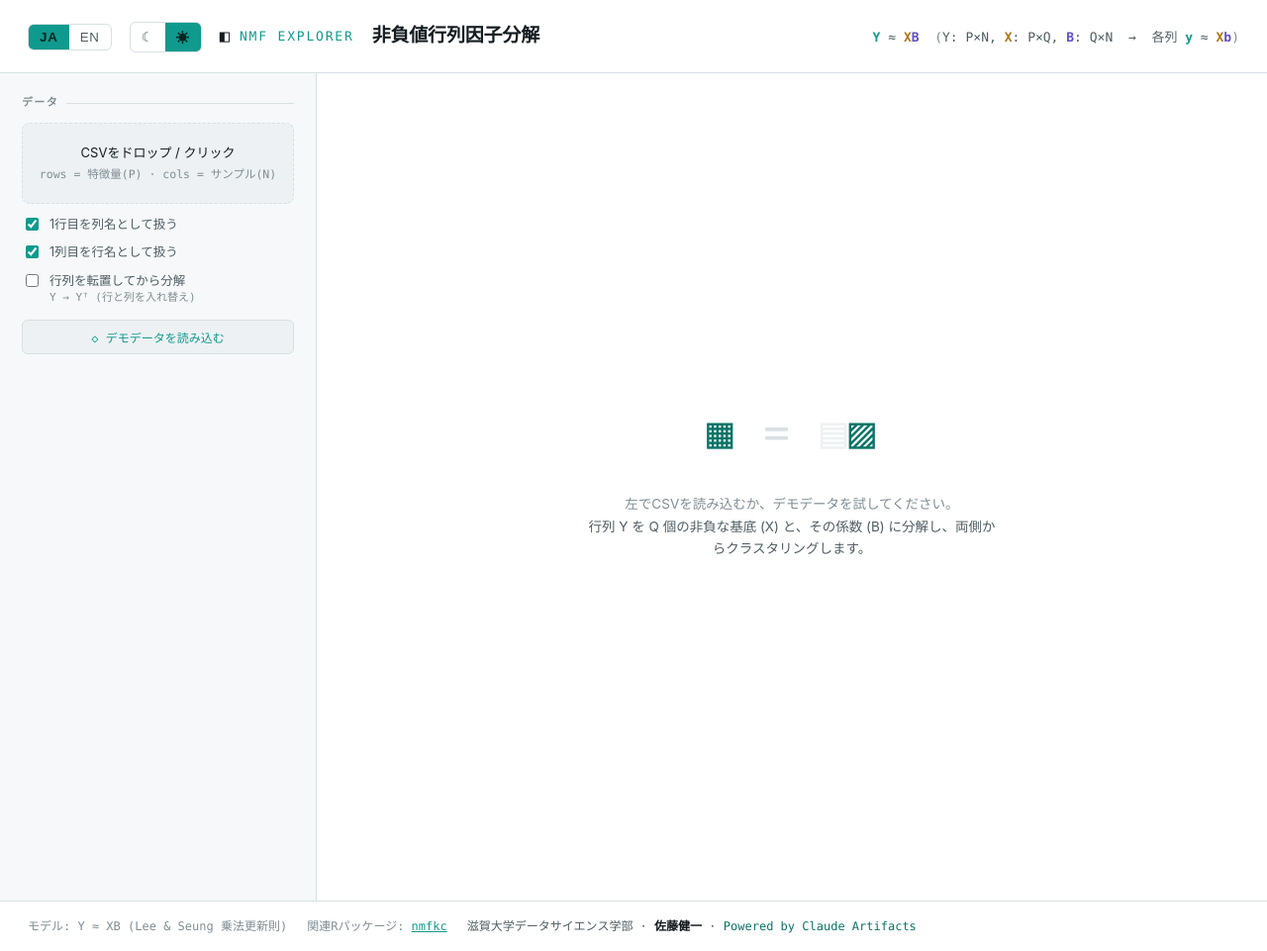
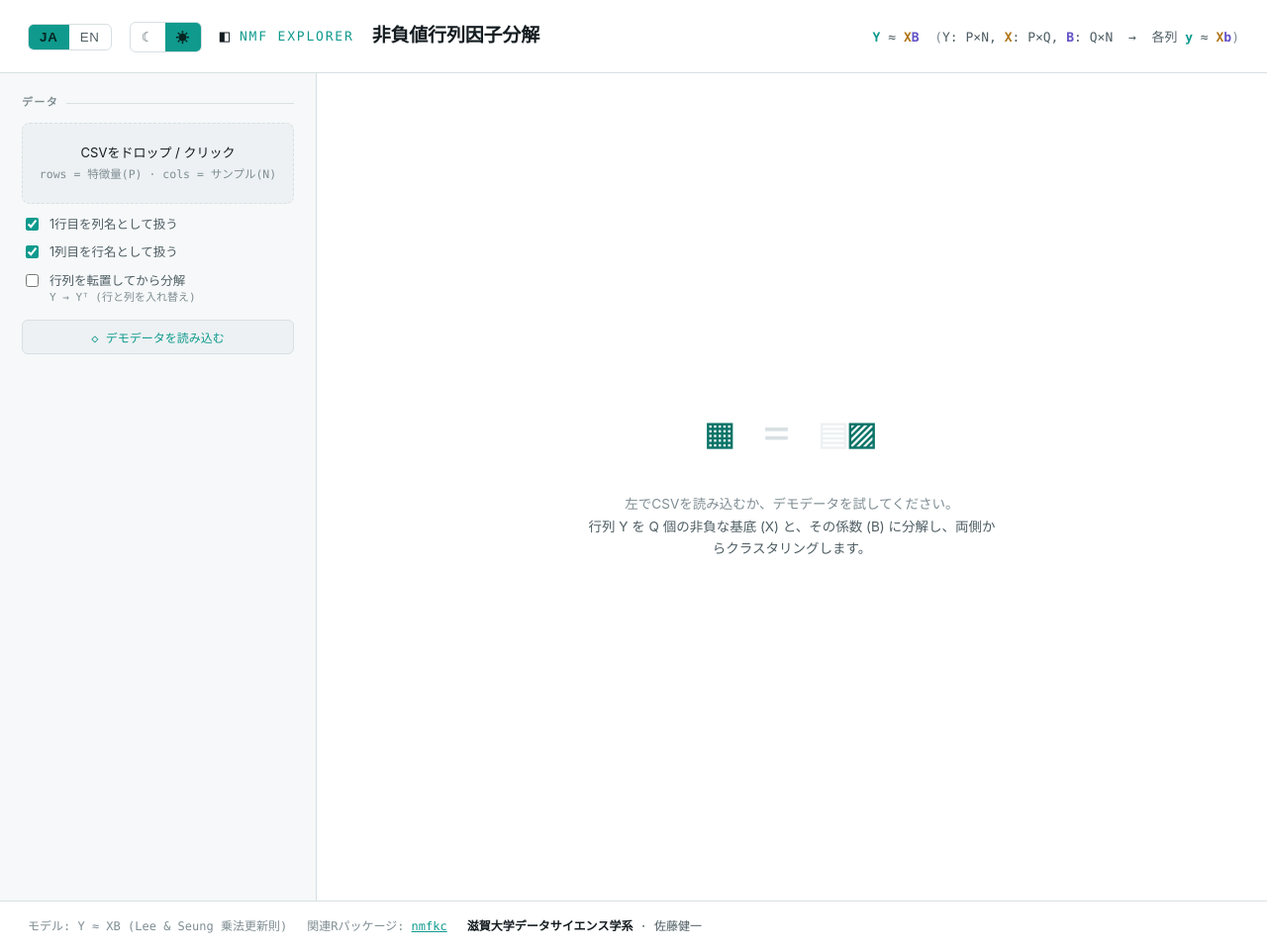
Before and after one commit to ksatohds/ksatohds.github.io, a Jekyll site: the page html_app/nmf_app.html, which Jekyll copies as it is, in a window 1280 px wide. Shown: the whole page at 99% size. Built offline with Jekyll 4.4.1, drawn with Linux system fonts in a browser that asks for light colours.

Commit message:
20260704 match nmf footer credit to class_tree (学系, no powered-by)
Co-Authored-By: Claude Opus 4.8 (1M context) <noreply@anthropic.com>

```diff
--- a/html_app/nmf_app.html
+++ b/html_app/nmf_app.html
@@ -243,9 +243,7 @@
 <footer>
   <span data-i18n-html="f_model">モデル: Y ≈ XB (Lee &amp; Seung 乗法更新則)</span>
   <span><span data-i18n="f_pkg">関連Rパッケージ: </span><a href="https://ksatohds.github.io/nmfkc/" target="_blank" rel="noopener">nmfkc</a></span>
-  <span class="credit">
-    <span data-i18n="f_org">滋賀大学データサイエンス学部</span> · <b data-i18n="f_name">佐藤健一</b> · <span class="pw">Powered by Claude Artifacts</span>
-  </span>
+  <span class="credit"><b data-i18n="f_org">滋賀大学データサイエンス学系</b> · <span data-i18n="f_name">佐藤健一</span></span>
 </footer>
 
 <div class="toast" id="toast"></div>
@@ -278,7 +276,7 @@ const I18N={
     ph_main:'左でCSVを読み込むか、デモデータを試してください。',
     ph_sub:'行列 Y を Q 個の非負な基底 (X) と、その係数 (B) に分解し、両側からクラスタリングします。',
     f_model:'モデル: Y ≈ XB (Lee &amp; Seung 乗法更新則)',
-    f_pkg:'関連Rパッケージ: ', f_org:'滋賀大学データサイエンス学部', f_name:'佐藤健一',
+    f_pkg:'関連Rパッケージ: ', f_org:'滋賀大学データサイエンス学系', f_name:'佐藤健一',
     m_iters:'反復', m_size:'サイズ',
     c_conv:'収束曲線', c_conv_d:'反復ごとの残差平方和。単調減少していれば正常に収束しています。',
     c_X:'基底行列', c_X_d_base:'各列が1つの基底パターン', c_X_d_norm:'（列和=1・確率分布）', c_X_d_end:'。',
```
